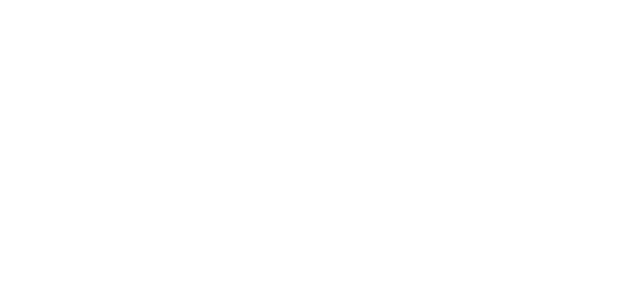
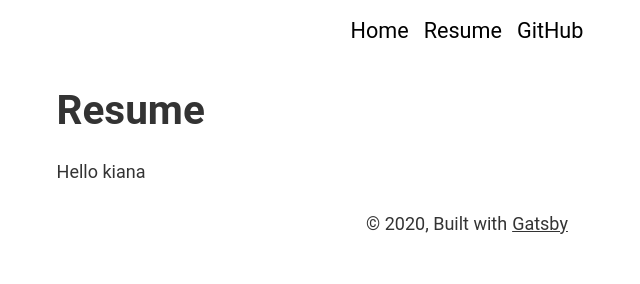
Before and after one commit to samuel-pratt/sampratt.dev, a Gatsby site: page /resume in a window 1280 px wide. Before the commit this address had no page. Shown: the whole page, without its empty margins (173-813 px from the left). Built offline with nearby package versions, Linux system fonts and the light colour scheme; Gatsby itself is replaced by a stand-in of ours; a small style sheet from the web is missing.

Commit message:
Fixing css error

```diff
--- a/src/components/layout.css
+++ b/src/components/layout.css
@@ -4,10 +4,11 @@
 
 body {
   margin: 0;
-  font-family: "Nunito", "Avenir", "Helvetica", "sans-serif";
+  font-family: "Roboto", "Avenir", "Helvetica", "sans-serif";
   -webkit-font-smoothing: antialiased;
   -moz-osx-font-smoothing: grayscale;
 }
+
 article,
 aside,
 details,
@@ -22,56 +23,69 @@
 summary {
   display: block;
 }
+
 audio,
 canvas,
 progress,
 video {
   display: inline-block;
 }
+
 audio:not([controls]) {
   display: none;
   height: 0;
 }
+
 progress {
   vertical-align: baseline;
 }
+
 [hidden],
 template {
   display: none;
 }
+
 a {
   font-style: normal;
   color: hsla(0, 0%, 0%, 0.8);
   -webkit-text-decoration-skip: objects;
 }
+
 a:active,
 a:hover {
   outline-width: 0;
 }
+
 abbr[title] {
   border-bottom: none;
   text-decoration: underline;
   text-decoration: underline dotted;
 }
+
 b,
 strong {
   font-weight: inherit;
   font-weight: bolder;
 }
+
 dfn {
   font-style: italic;
 }
+
 h1 {
   font-size: 2em;
   margin: 0.67em 0;
 }
+
 mark {
   background-color: #ff0;
   color: #000;
 }
+
 small {
   font-size: 80%;
 }
+
 sub,
 sup {
   font-size: 75%;
@@ -79,18 +93,23 @@
   position: relative;
   vertical-align: baseline;
 }
+
 sub {
   bottom: -0.25em;
 }
+
 sup {
   top: -0.5em;
 }
+
 img {
   border-style: none;
 }
+
 svg:not(:root) {
   overflow: hidden;
 }
+
 code,
 kbd,
 pre,
@@ -98,14 +117,17 @@
   font-family: monospace, monospace;
   font-size: 1em;
 }
+
 figure {
   margin: 1em 40px;
 }
+
 hr {
   box-sizing: content-box;
   height: 0;
   overflow: visible;
 }
+
 button,
 input,
 optgroup,
@@ -114,23 +136,28 @@
   font: inherit;
   margin: 0;
 }
+
 optgroup {
   font-weight: 700;
 }
+
 button,
 input {
   overflow: visible;
 }
+
 button,
 select {
   text-transform: none;
 }
+
 [type="reset"],
 [type="submit"],
 button,
 html [type="button"] {
   -webkit-appearance: button;
 }
+
 [type="button"]::-moz-focus-inner,
 [type="reset"]::-moz-focus-inner,
 [type="submit"]::-moz-focus-inner,
@@ -138,17 +165,20 @@
   border-style: none;
   padding: 0;
 }
+
 [type="button"]:-moz-focusring,
 [type="reset"]:-moz-focusring,
 [type="submit"]:-moz-focusring,
 button:-moz-focusring {
   outline: 1px dotted ButtonText;
 }
+
 fieldset {
   border: 1px solid silver;
   margin: 0 2px;
   padding: 0.35em 0.625em 0.75em;
 }
+
 legend {
   box-sizing: border-box;
   color: inherit;
@@ -157,48 +187,60 @@
   padding: 0;
   white-space: normal;
 }
+
 textarea {
   overflow: auto;
 }
+
 [type="checkbox"],
 [type="radio"] {
   box-sizing: border-box;
   padding: 0;
 }
+
 [type="number"]::-webkit-inner-spin-button,
 [type="number"]::-webkit-outer-spin-button {
   height: auto;
 }
+
 [type="search"] {
   -webkit-appearance: textfield;
   outline-offset: -2px;
 }
+
 [type="search"]::-webkit-search-cancel-button,
 [type="search"]::-webkit-search-decoration {
   -webkit-appearance: none;
 }
+
 ::-webkit-input-placeholder {
   color: inherit;
   opacity: 0.54;
 }
+
 ::-webkit-file-upload-button {
   -webkit-appearance: button;
   font: inherit;
 }
+
 html {
   font: 112.5%/1.45em georgia, serif;
   box-sizing: border-box;
   overflow-y: scroll;
 }
+
 * {
   box-sizing: inherit;
 }
+
 *:before {
   box-sizing: inherit;
 }
+
 *:after {
   box-sizing: inherit;
 }
+
 body {
   color: hsla(0, 0%, 0%, 0.8);
   font-weight: normal;
@@ -209,6 +251,7 @@
   -webkit-font-feature-settings: "kern", "liga", "clig", "calt";
   font-feature-settings: "kern", "liga", "clig", "calt";
 }
+
 img {
   max-width: 100%;
   margin-left: 0;
@@ -220,6 +263,7 @@
   padding-top: 0;
   margin-bottom: 1.45rem;
 }
+
 h1 {
   margin-left: 0;
   margin-right: 0;
@@ -235,6 +279,7 @@
   font-size: 2.25rem;
   line-height: 1.1;
 }
+
 h2 {
   margin-left: 0;
   margin-right: 0;
@@ -250,6 +295,7 @@
   font-size: 1.62671rem;
   line-height: 1.1;
 }
+
 h3 {
   margin-left: 0;
   margin-right: 0;
@@ -265,6 +311,7 @@
   font-size: 1.38316rem;
   line-height: 1.1;
 }
+
 h4 {
   margin-left: 0;
   margin-right: 0;
@@ -280,6 +327,7 @@
   font-size: 1rem;
   line-height: 1.1;
 }
+
 h5 {
   margin-left: 0;
   margin-right: 0;
@@ -295,6 +343,7 @@
   font-size: 0.85028rem;
   line-height: 1.1;
 }
+
 h6 {
   margin-left: 0;
   margin-right: 0;
@@ -310,6 +359,7 @@
   font-size: 0.78405rem;
   line-height: 1.1;
 }
+
 hgroup {
   margin-left: 0;
   margin-right: 0;
@@ -320,6 +370,7 @@
   padding-top: 0;
   margin-bottom: 1.45rem;
 }
+
 ul {
   margin-left: 1.45rem;
   margin-right: 0;
@@ -332,6 +383,7 @@
   list-style-position: outside;
   list-style-image: none;
 }
+
 ol {
   margin-left: 1.45rem;
   margin-right: 0;
@@ -344,6 +396,7 @@
   list-style-position: outside;
   list-style-image: none;
 }
+
 dl {
   margin-left: 0;
   margin-right: 0;
@@ -354,6 +407,7 @@
   padding-top: 0;
   margin-bottom: 1.45rem;
 }
+
 dd {
   margin-left: 0;
   margin-right: 0;
@@ -364,6 +418,7 @@
   padding-top: 0;
   margin-bottom: 1.45rem;
 }
+
 p {
   margin-left: 0;
   margin-right: 0;
@@ -374,6 +429,7 @@
   padding-top: 0;
   margin-bottom: 1.45rem;
 }
+
 figure {
   margin-left: 0;
   margin-right: 0;
@@ -384,6 +440,7 @@
   padding-top: 0;
   margin-bottom: 1.45rem;
 }
+
 pre {
   margin-left: 0;
   margin-right: 0;
@@ -397,6 +454,7 @@
   word-wrap: normal;
   padding: 1.45rem;
 }
+
 table {
   margin-left: 0;
   margin-right: 0;
@@ -411,6 +469,7 @@
   border-collapse: collapse;
   width: 100%;
 }
+
 fieldset {
   margin-left: 0;
   margin-right: 0;
@@ -421,6 +480,7 @@
   padding-top: 0;
   margin-bottom: 1.45rem;
 }
+
 blockquote {
   margin-left: 1.45rem;
   margin-right: 1.45rem;
@@ -431,6 +491,7 @@
   padding-top: 0;
   margin-bottom: 1.45rem;
 }
+
 form {
   margin-left: 0;
   margin-right: 0;
@@ -441,6 +502,7 @@
   padding-top: 0;
   margin-bottom: 1.45rem;
 }
+
 noscript {
   margin-left: 0;
   margin-right: 0;
@@ -451,6 +513,7 @@
   padding-top: 0;
   margin-bottom: 1.45rem;
 }
+
 iframe {
   margin-left: 0;
   margin-right: 0;
@@ -461,6 +524,7 @@
   padding-top: 0;
   margin-bottom: 1.45rem;
 }
+
 hr {
   margin-left: 0;
   margin-right: 0;
@@ -474,6 +538,7 @@
   border: none;
   height: 1px;
 }
+
 address {
   margin-left: 0;
   margin-right: 0;
@@ -484,77 +549,98 @@
   padding-top: 0;
   margin-bottom: 1.45rem;
 }
+
 b {
   font-weight: bold;
 }
+
 strong {
   font-weight: bold;
 }
+
 dt {
   font-weight: bold;
 }
+
 th {
   font-weight: bold;
 }
+
 li {
   margin-bottom: calc(1.45rem / 2);
 }
+
 ol li {
   padding-left: 0;
 }
+
 ul li {
   padding-left: 0;
 }
+
 li > ol {
   margin-left: 1.45rem;
   margin-bottom: calc(1.45rem / 2);
   margin-top: calc(1.45rem / 2);
 }
+
 li > ul {
   margin-left: 1.45rem;
   margin-bottom: calc(1.45rem / 2);
   margin-top: calc(1.45rem / 2);
 }
+
 blockquote *:last-child {
   margin-bottom: 0;
 }
+
 li *:last-child {
   margin-bottom: 0;
 }
+
 p *:last-child {
   margin-bottom: 0;
 }
+
 li > p {
   margin-bottom: calc(1.45rem / 2);
 }
+
 code {
   font-size: 0.8rem;
   line-height: 1.45rem;
 }
+
 kbd {
   font-size: 0.8rem;
   line-height: 1.45rem;
 }
+
 samp {
   font-size: 0.8rem;
   line-height: 1.45rem;
 }
+
 abbr {
   border-bottom: 1px dotted hsla(0, 0%, 0%, 0.5);
   cursor: help;
 }
+
 acronym {
   border-bottom: 1px dotted hsla(0, 0%, 0%, 0.5);
   cursor: help;
 }
+
 abbr[title] {
   border-bottom: 1px dotted hsla(0, 0%, 0%, 0.5);
   cursor: help;
   text-decoration: none;
 }
+
 thead {
   text-align: left;
 }
+
 td,
 th {
   text-align: left;
@@ -568,14 +654,17 @@
   padding-top: 0.725rem;
   padding-bottom: calc(0.725rem - 1px);
 }
+
 th:first-child,
 td:first-child {
   padding-left: 0;
 }
+
 th:last-child,
 td:last-child {
   padding-right: 0;
 }
+
 tt,
 code {
   background-color: hsla(0, 0%, 0%, 0.04);
@@ -584,10 +673,12 @@
     "Liberation Mono", Menlo, Courier, monospace;
   padding: 0;
 }
+
 pre code {
   background: none;
   line-height: 1.42;
 }
+
 code:before,
 code:after,
 tt:before,
@@ -595,6 +686,7 @@
   letter-spacing: -0.2em;
   content: " ";
 }
+
 pre code:before,
 pre code:after,
 pre tt:before,
--- /dev/null
+++ b/src/pages/resume.jsx
@@ -0,0 +1,12 @@
+import React from "react"
+
+import Layout from "../components/layout"
+
+const IndexPage = () => (
+  <Layout>
+    <h1>Resume</h1>
+    <p>Hello kiana</p>
+  </Layout>
+)
+
+export default IndexPage
```
